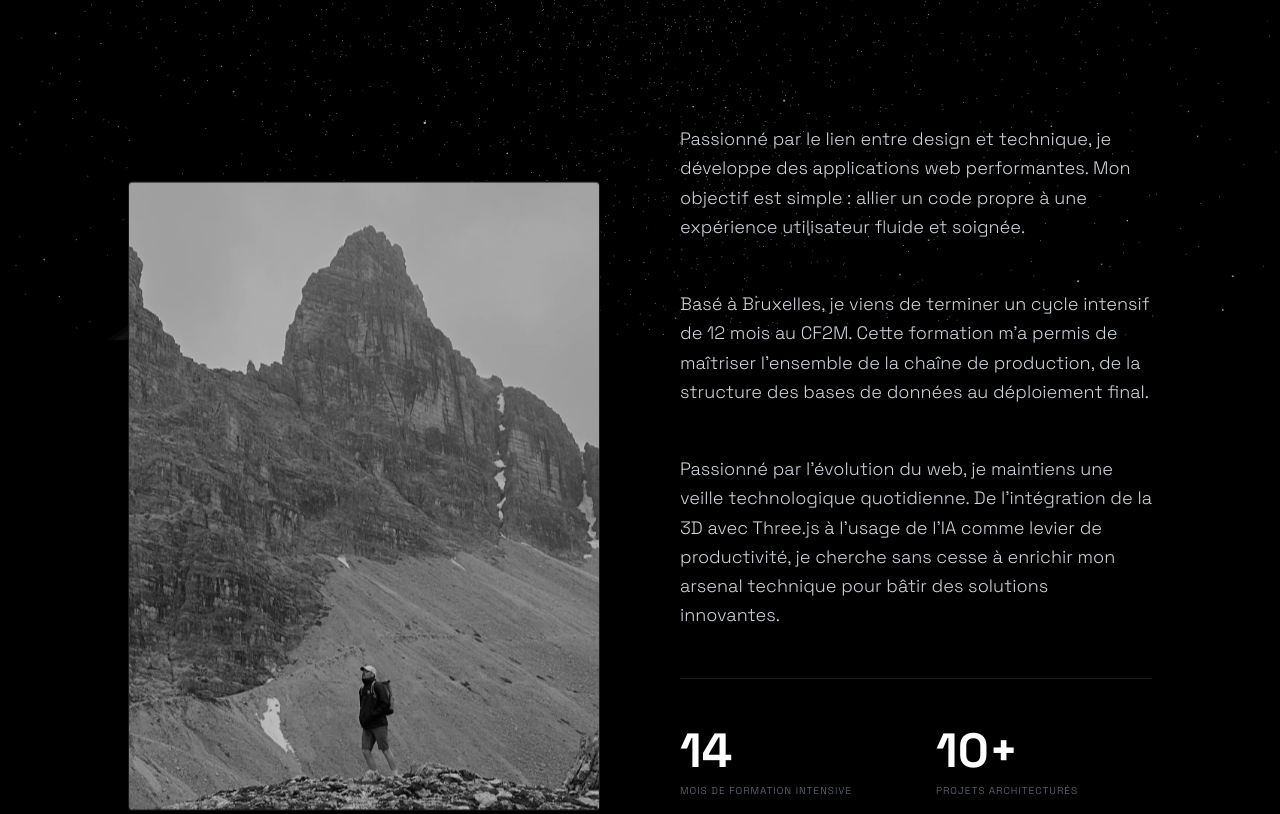
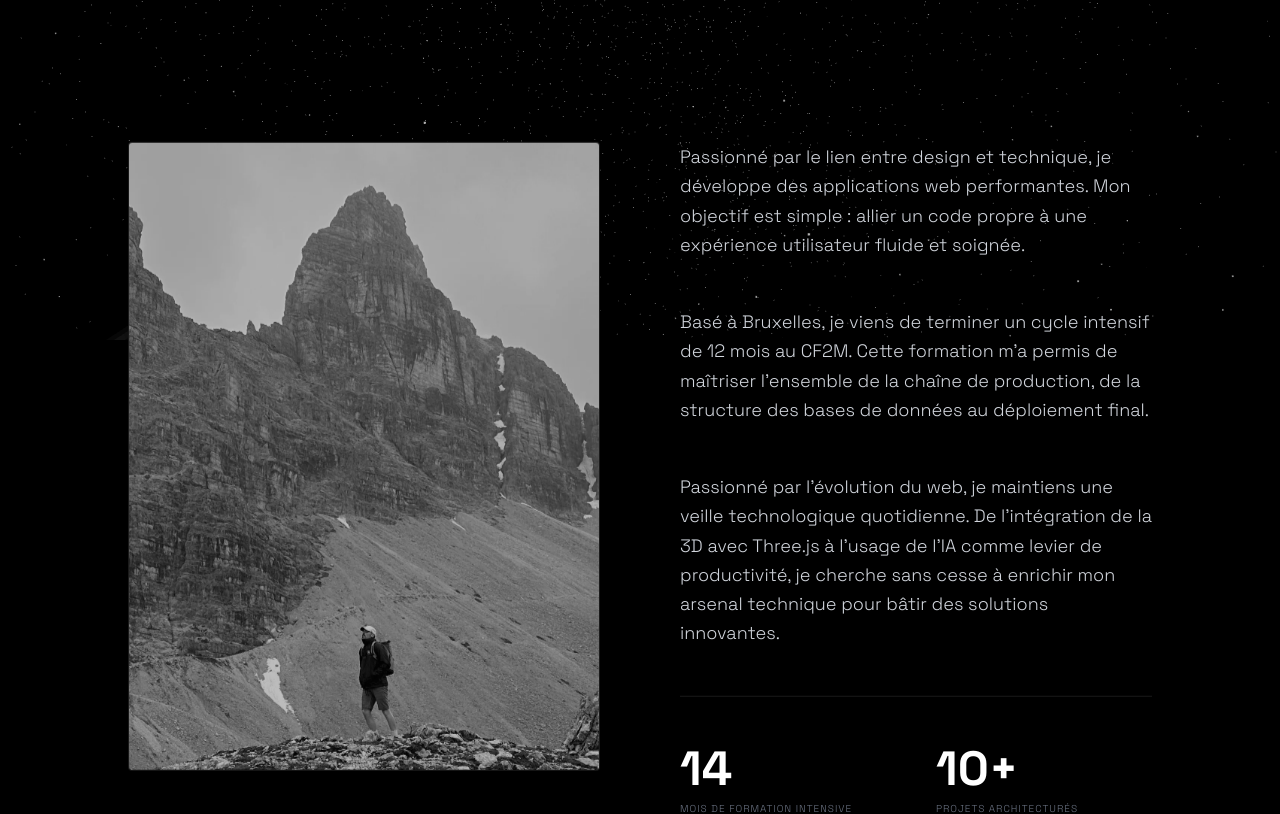
Before and after one commit to Eultype/portfolio-sam-v2, a Next.js app: page /about in a window 1280 px wide. Shown: the part 460-1274 px from the top of the page. Built offline with nearby package versions, Linux system fonts and the light colour scheme.

Commit message:
feat(footer): ajout du robot 3D animé avec Spline

```diff
--- a/app/about/page.tsx
+++ b/app/about/page.tsx
@@ -54,8 +54,8 @@ export default function AboutPage() {
                     </div>
 
                     {/* CONTENU DÉTAILLÉ */}
-                    <div className="grid md:grid-cols-2 gap-20 items-center">
-                        <div className="aspect-[3/4] w-full relative animate-about-image parallax-img will-change-transform">
+                    <div className="grid md:grid-cols-2 gap-20 animate-full-about parallax-img">
+                        <div className="aspect-[3/4] w-full relative animate-about-image will-change-transform">
                             <LiquidImage
                                 src="/IMG_5360.webp"
                                 alt="Portrait Samuël"
--- a/app/page.tsx
+++ b/app/page.tsx
@@ -98,7 +98,7 @@ export default function Home() {
               </div>
             </div>
 
-            <div className="absolute mb-8 bottom-24 md:bottom-12 left-1/2 -translate-x-1/2 flex flex-col items-center gap-4 opacity-20 hero-animate">
+            <div className="absolute mb-26 bottom-24 md:bottom-12 left-1/2 -translate-x-1/2 flex flex-col items-center gap-4 opacity-20 hero-animate">
               <span className="text-[10px] tracking-[0.3em] uppercase font-mono">Scroll to dive</span>
               <div className="w-px h-12 bg-gradient-to-b from-white to-transparent" />
             </div>
--- a/components/layout/Footer.tsx
+++ b/components/layout/Footer.tsx
@@ -2,6 +2,7 @@
 
 import { portfolioData } from '@/data/portfolio';
 import MagneticButton from '../ui/MagneticButton';
+import Spline from "@splinetool/react-spline";
 
 export default function Footer() {
     return (
@@ -13,6 +14,11 @@ export default function Footer() {
                 <div className="flex flex-col items-center text-center">
 
                     <div className="mb-20">
+                        <Spline
+                            scene="https://prod.spline.design/fhn2DJvLeJq9GDKK/scene.splinecode"
+                            style={{ width: '100%', height: '100%' }}
+                            className="-mt-100 -mb-50"
+                        />
                         <h2 className="text-[10px] uppercase tracking-[1em] text-blue-500 mb-8 font-mono">End of Transmission</h2>
                         <h1 className="text-7xl md:text-[15rem] font-bold tracking-tighter text-white/5 selection:bg-transparent leading-none select-none">
                             GOODBYE
--- a/package.json
+++ b/package.json
@@ -12,6 +12,7 @@
     "@gsap/react": "^2.1.2",
     "@react-three/drei": "^10.7.7",
     "@react-three/fiber": "^9.5.0",
+    "@splinetool/react-spline": "^4.1.0",
     "@types/three": "^0.182.0",
     "gsap": "^3.14.2",
     "lenis": "^1.3.17",
```
Also changed, not shown: 1 other file (tests, documents, lock files or other folders).
